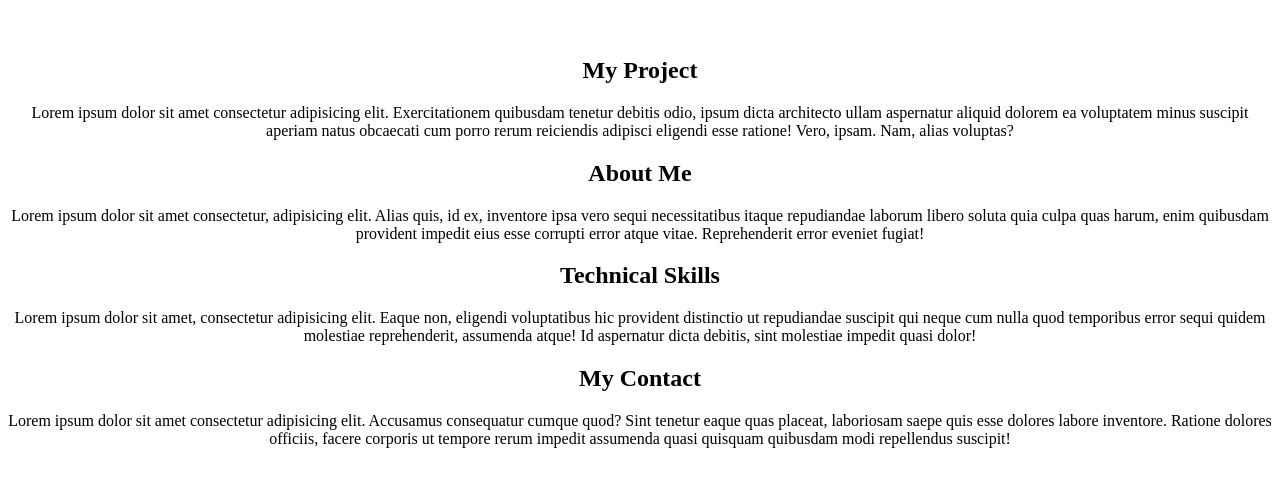
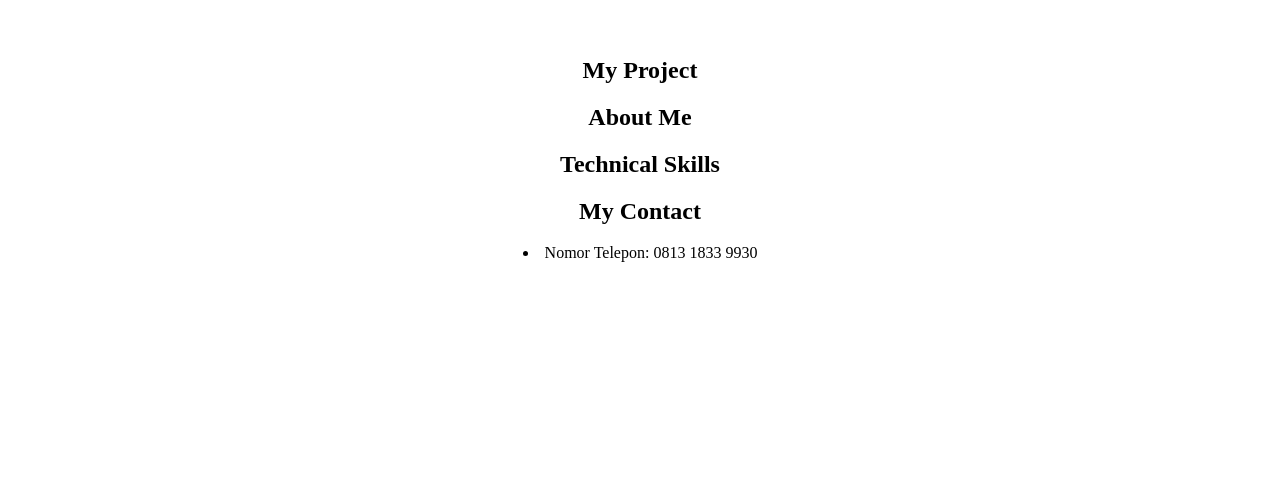
Before and after one commit to TirtaSimangunsong/Portofolio, a plain HTML site: page index.html in a window 1280 px wide. Shown: the part 105-592 px from the top of the page. Drawn offline with Linux system fonts and the light colour scheme.

Commit message:
Update index.html

```diff
--- a/index.html
+++ b/index.html
@@ -19,19 +19,21 @@
 
     <h2 id="Project" style="text-align: center;">
         My Project</h2>
-        <p style="text-align: center;">Lorem ipsum dolor sit amet consectetur adipisicing elit. Exercitationem quibusdam tenetur debitis odio, ipsum dicta architecto ullam aspernatur aliquid dolorem ea voluptatem minus suscipit aperiam natus obcaecati cum porro rerum reiciendis adipisci eligendi esse ratione! Vero, ipsam. Nam, alias voluptas?</p>
+        <p style="text-align: center;"></p>
 
     <h2 id="About" style="text-align: center;">
         About Me</h2>
-        <p style="text-align: center;">Lorem ipsum dolor sit amet consectetur, adipisicing elit. Alias quis, id ex, inventore ipsa vero sequi necessitatibus itaque repudiandae laborum libero soluta quia culpa quas harum, enim quibusdam provident impedit eius esse corrupti error atque vitae. Reprehenderit error eveniet fugiat!</p>
+        <p style="text-align: center;"></p>
 
     <h2 id="Skills" style="text-align: center;">
         Technical Skills</h2>
-        <p style="text-align: center;">Lorem ipsum dolor sit amet, consectetur adipisicing elit. Eaque non, eligendi voluptatibus hic provident distinctio ut repudiandae suscipit qui neque cum nulla quod temporibus error sequi quidem molestiae reprehenderit, assumenda atque! Id aspernatur dicta debitis, sint molestiae impedit quasi dolor!</p>
+        <p style="text-align: center;"></p>
 
     <h2 id="Contact" style="text-align: center;">
         My Contact</h2>
-        <p style="text-align: center;">Lorem ipsum dolor sit amet consectetur adipisicing elit. Accusamus consequatur cumque quod? Sint tenetur eaque quas placeat, laboriosam saepe quis esse dolores labore inventore. Ratione dolores officiis, facere corporis ut tempore rerum impedit assumenda quasi quisquam quibusdam modi repellendus suscipit!</p>
+        <p style="text-align: center;">
+            <li style="text-align: center;"> Nomor Telepon: 0813 1833 9930</li>
+        </p>
     <br>
     <br>
     <br>
```
